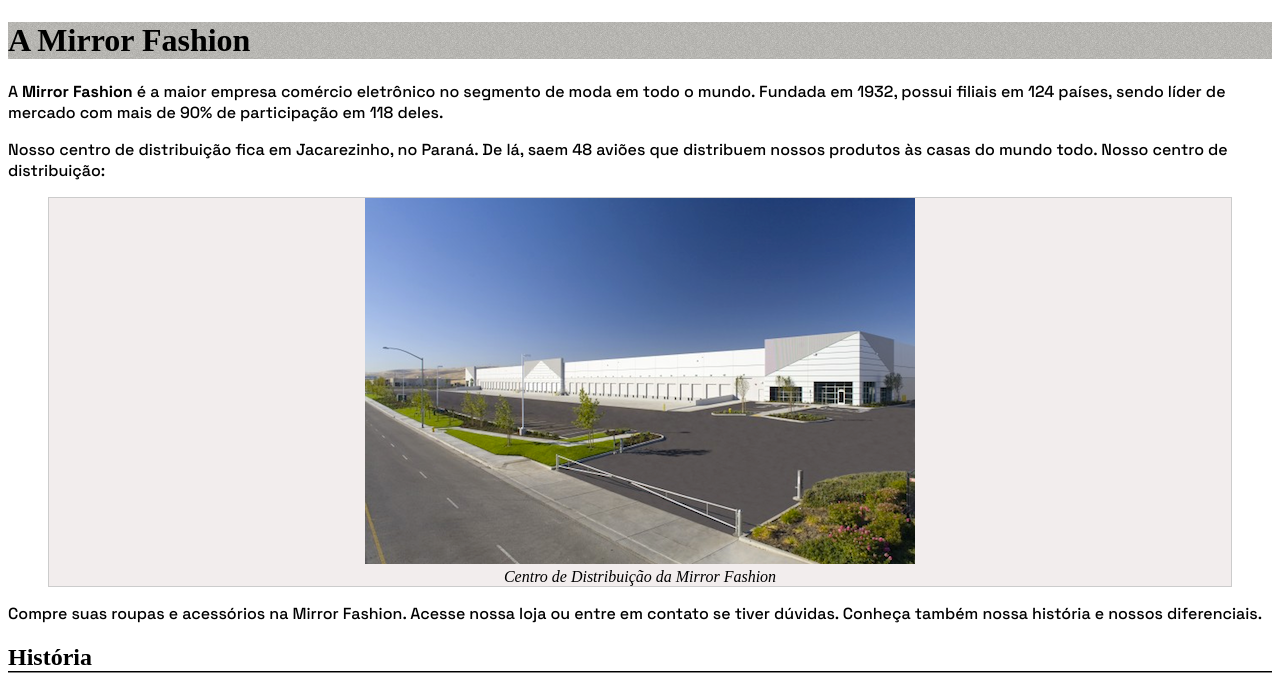
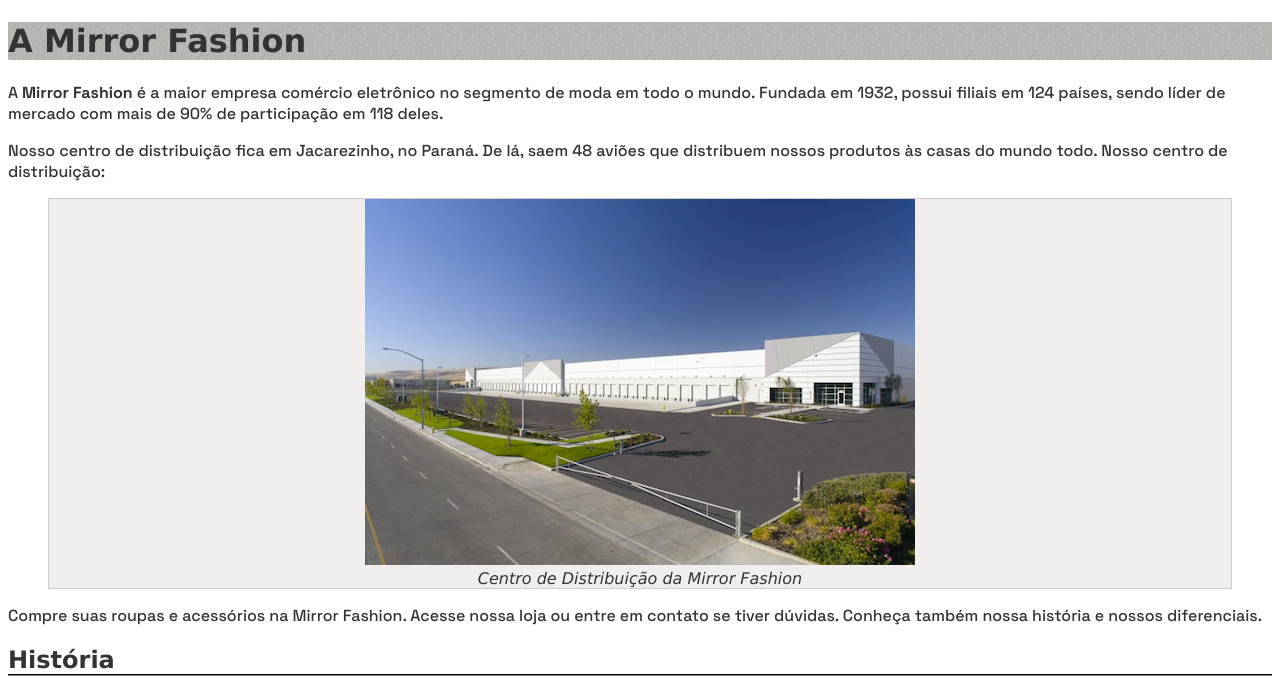
Before and after one commit to Marcelo-delducca/labs_front, a plain HTML site: page sobre.html in a window 1280 px wide. Shown: the part 96-787 px from the top of the page. Drawn offline with Linux system fonts and the light colour scheme; files that its build step writes are made by us from their sources.

Commit message:
LAB02-colors

```diff
--- a/css/sobre.css
+++ /dev/null
@@ -1,23 +0,0 @@
-body{
-    color: #333333
-    font-family "Lucida Sans Unicode", "Lucida Grande", sans-serif;
-}
-
-h1{
-    background-image: url(../img/sobre-background.jpg) ;
-}
-
-h2{
-    border-bottom: 2px groove #333333;
-}
-
-figure{
-
-    background-color: #f2eded;
-    border: 1px solid #ccc;
-    text-align: center;
-}
-
-figcaption{
-    font-style: italic;
-}
--- /dev/null
+++ b/sobre.css
@@ -0,0 +1,32 @@
+:root{
+    --cor-base: #333333;
+    --cor-fundo-img: #f2eded ;
+    --cor-borda-img: #ccc;
+}
+
+
+
+body{
+    color: var(--cor-base);
+    font-family: "Lucida Sans Unicode", "Lucida Grande", sans-serif;
+}
+
+h1{
+    background-image: url(../img/sobre-background.jpg) ;
+}
+
+h2{
+    color: var(--cor-base);
+    border-bottom: 2px groove #333333;
+}
+
+figure{
+
+    background-color: var(--cor-fundo-img);
+    border: 1px solid var(--cor-borda-img);
+    text-align: center;
+}
+
+figcaption{
+    font-style: italic;
+}
--- a/sobre.html
+++ b/sobre.html
@@ -11,6 +11,8 @@
 <link rel="preconnect" href="https://fonts.gstatic.com" crossorigin>
 <link href="https://fonts.googleapis.com/css2?family=Space+Grotesk:wght@300..700&display=swap" rel="stylesheet">
     <link rel="stylesheet" href="Fonts.css">
+    <link rel="stylesheet" href="sobre.css">
+
 </head>
 
 <body>
--- a/style.css
+++ b/style.css
@@ -0,0 +1,19 @@
+:root{
+    --cor-primaria: #4c00ff;
+    --cor-secundaria: #713cec;
+    --cor-destaque: #1100ff;
+    --cor-fundo-destaque: #00e9fa;
+}
+
+h1{
+    color: var(--cor-destaque);
+}
+
+h2{
+    color: var(--cor-secundaria);
+}
+
+p{color: var(--cor-fundo-destaque);
+    background-color: black;
+
+}
```
Also changed, not shown: index.html (+2 -0 lines).
